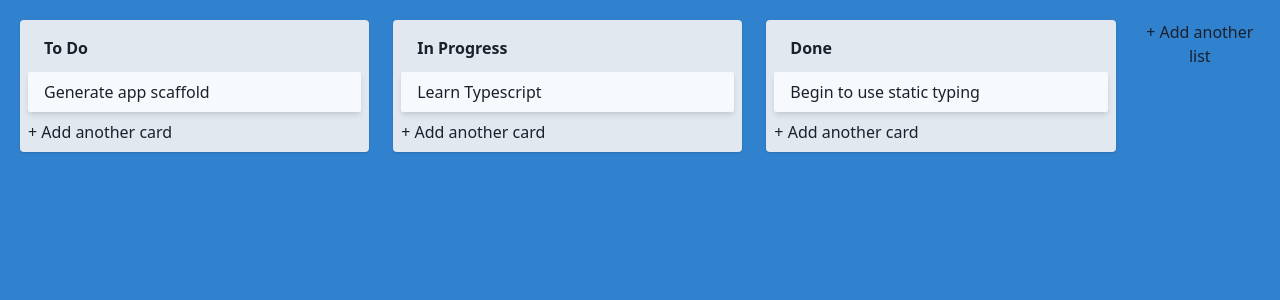
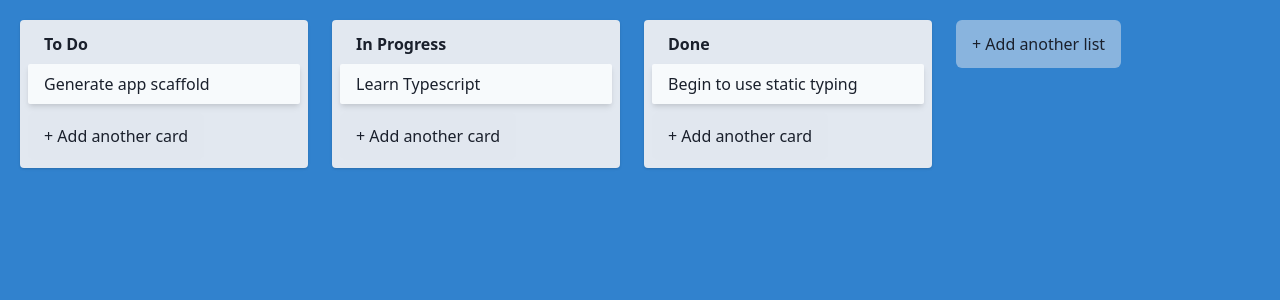
Before and after one commit to remusa/todoro, a React (Vite) app: page / in a window 1280 px wide. Shown: the top 300 px of the page. Built offline with nearby package versions, Linux system fonts and the light colour scheme; what tailwindcss-font-inter would draw is missing.

Commit message:
Drag and drop columns

```diff
--- a/src-tauri/tauri.conf.json
+++ b/src-tauri/tauri.conf.json
@@ -43,7 +43,7 @@
     },
     "window": {
       "title": "Todoro",
-      "width": 800,
+      "width": 1000,
       "height": 600,
       "resizable": true,
       "fullscreen": false
--- a/src/components/AddNewItem.tsx
+++ b/src/components/AddNewItem.tsx
@@ -1,5 +1,6 @@
 import React, { useState } from 'react'
 import NewItemForm from './NewItemForm'
+import { AddItemButton } from './shared/Shared'
 
 interface AddNewItemProps {
   onAdd(text: string): void
@@ -22,7 +23,7 @@ const AddNewItem = (props: React.PropsWithChildren<AddNewItemProps>) => {
     )
   }
 
-  return <button onClick={() => setShowForm(true)}>{toggleButtonText}</button>
+  return <AddItemButton onClick={() => setShowForm(true)} value={toggleButtonText} dark />
 }
 
 export default AddNewItem
--- a/src/components/Column.tsx
+++ b/src/components/Column.tsx
@@ -1,5 +1,7 @@
 import React, { useRef } from 'react'
+import { useDrop } from 'react-dnd'
 import { useAppState } from '~context/AppState'
+import { DragItem } from '~utils/dragItem'
 import { useItemDrag } from '~utils/useItemDrag'
 import AddNewItem from './AddNewItem'
 import Card from './Card'
@@ -16,11 +18,26 @@ const Column = ({ text, index, id }: ColumnProps) => {
 
   const { drag } = useItemDrag({ type: 'COLUMN', id, index, text })
 
-  drag(ref)
+  const [, drop] = useDrop({
+    accept: 'COLUMN',
+    hover(item: DragItem) {
+      const dragIndex = item.index
+      const hoverIndex = index
+
+      if (dragIndex === hoverIndex) {
+        return
+      }
+
+      dispatch({ type: 'MOVE_LIST', payload: { dragIndex, hoverIndex } })
+      item.index = hoverIndex
+    },
+  })
+
+  drag(drop(ref))
 
   return (
-    <div ref={ref} className='flex-grow-0 w-64 w-96 mr-6 p-2 bg-gray-300 rounded shadow'>
-      <h1 className='pt-2 pb-3 px-4 font-bold'>{text}</h1>
+    <div ref={ref} className='flex-grow-0 w-64 w-72 mr-6 p-2 bg-gray-300 rounded shadow'>
+      <h1 className='pt-1 pb-2 px-4 font-bold'>{text}</h1>
 
       {state.lists[index].tasks.map((task, i) => (
         <Card text={task.text} key={task.id} index={i} />
--- a/src/components/shared/Shared.tsx
+++ b/src/components/shared/Shared.tsx
@@ -41,18 +41,22 @@ export const NewItemInput = ({
 interface AddItemButtonProps {
   dark?: boolean
   onClick(e: MouseEvent): void
+  value: string
 }
 
 export const AddItemButton = ({
   dark = false,
   onClick,
+  value,
 }: React.PropsWithChildren<AddItemButtonProps>) => {
-  const isDark = dark ? 'text-gray-900' : 'text-gray-100'
+  const isDark = dark ? 'text-white bg-opacity-50' : ''
 
   return (
     <button
       onClick={onClick}
-      className={`py-3 px-4 text-gray-100 ${isDark} border-0 cursor-pointer rounded-md hover:bg-gray-400 transition-colors duration-100 ease-in`}
-    ></button>
+      className={`py-3 px-4 text-gray-900 bg-gray-300 ${isDark} border-0 cursor-pointer rounded-md hover:bg-gray-400 transition-colors duration-100 ease-in`}
+    >
+      {value}
+    </button>
   )
 }
```
